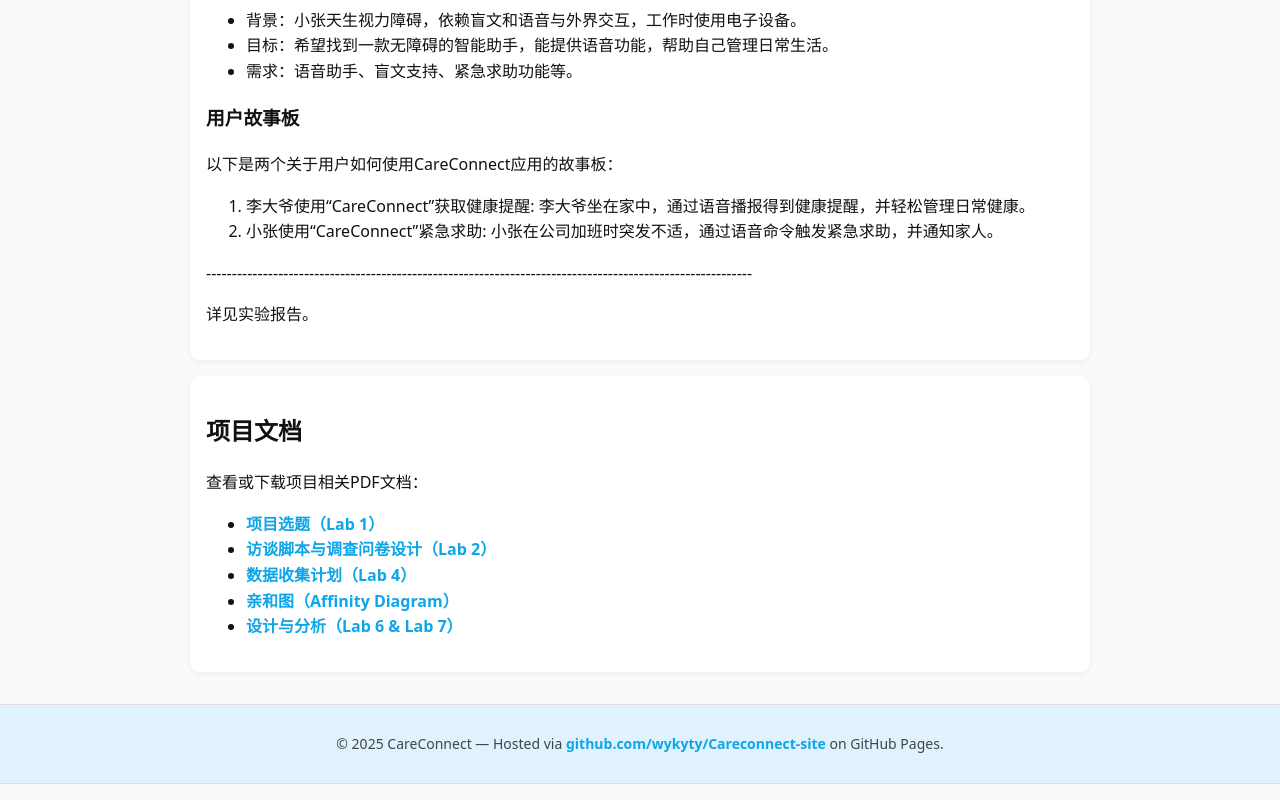
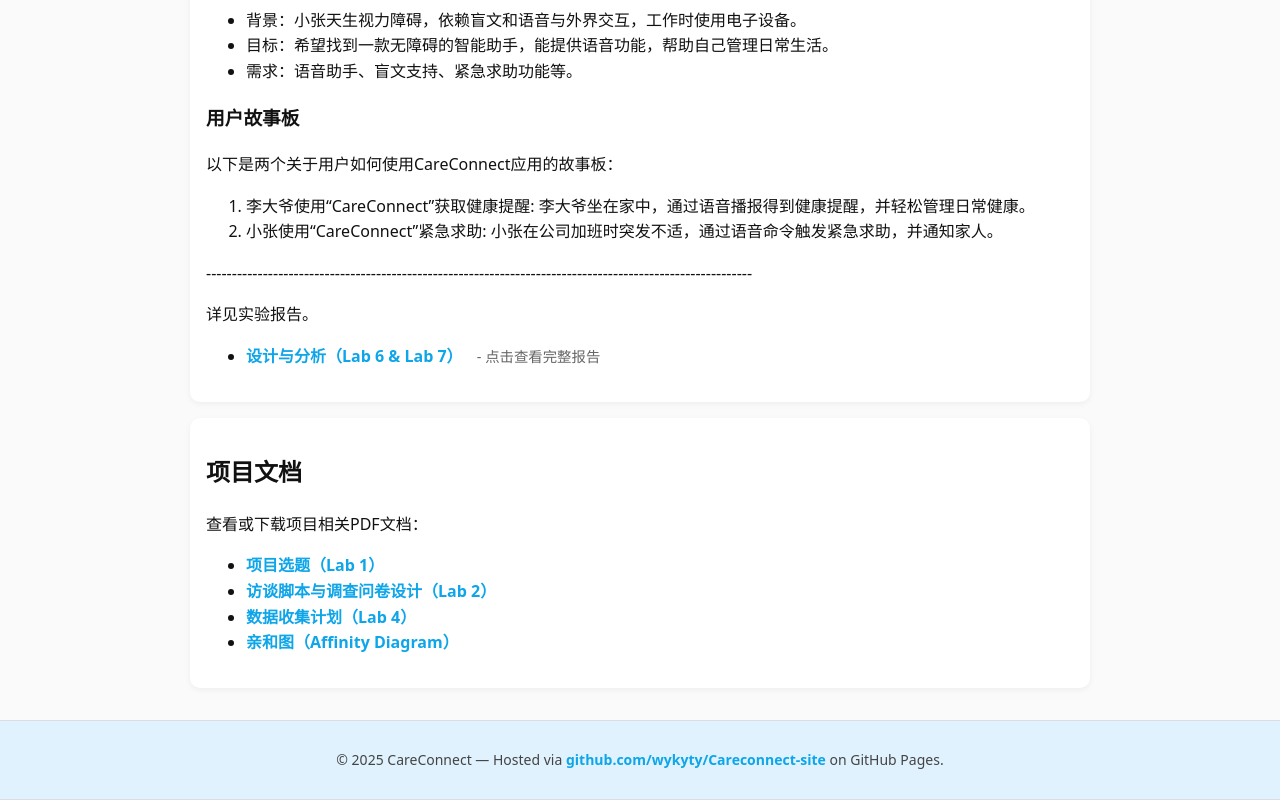
Before and after one commit to wykyty/Careconnect-site, a plain HTML site: page index.html in a window 1280 px wide. Shown: the part 2898-3698 px from the top of the page. Drawn offline with Linux system fonts and the light colour scheme.

Commit message:
Add link to Lab 6 & 7 design report in index.html
Added a link to the design and analysis report for Lab 6 & Lab 7.

```diff
--- a/index.html
+++ b/index.html
@@ -121,7 +121,12 @@
     </ol>
   <p>----------------------------------------------------------------------------------------------------------</p>
   <p>详见实验报告。</p>
-
+    <ul>
+      <li>
+        <a href="docs/lab6,7.pdf" target="_blank">设计与分析（Lab 6 & Lab 7）</a>
+        <span style="margin-left: 10px; color: #666; font-size: 0.9em;">- 点击查看完整报告</span>
+      </li>
+    </ul>
 
 </section>
 
@@ -141,9 +146,6 @@
       <li>
         <a href="docs/CareConnect — Affinity Diagram.pdf" target="_blank">亲和图（Affinity Diagram）</a>
       </li>
-        <li>
-            <a href="docs/lab6,7.pdf" target="_blank">设计与分析（Lab 6 & Lab 7）</a>
-        </li>
     </ul>
   </section>
 </main>
```
